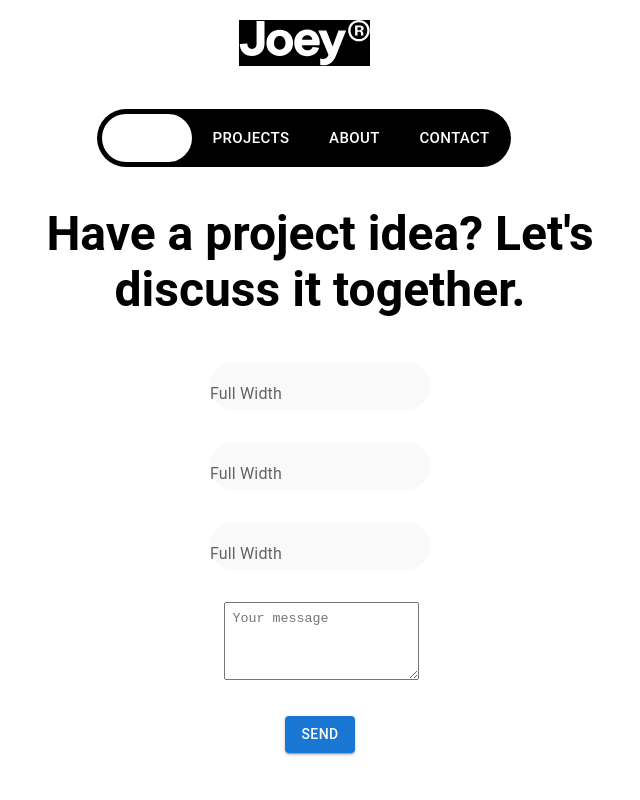
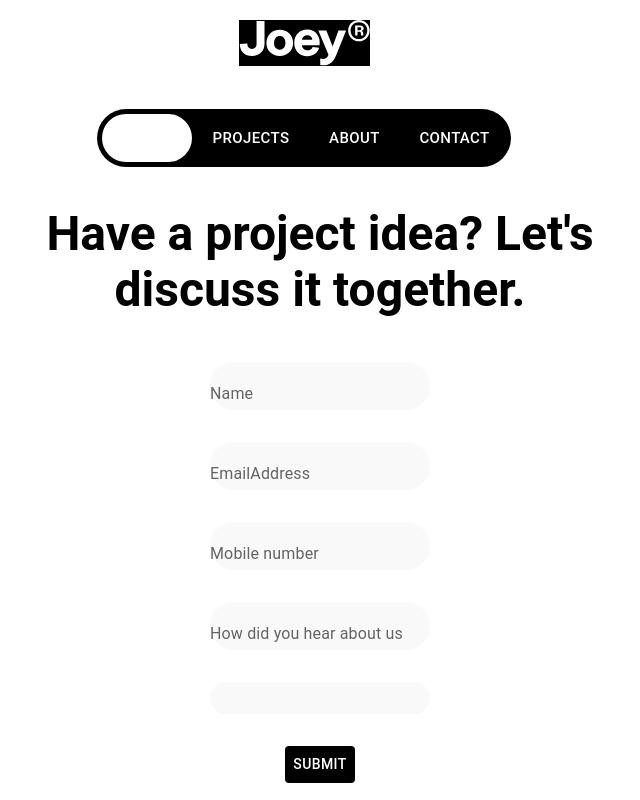
Before and after one commit to HalaMadi/React-project, a React (Vite) app: page /contact in a window 1280 px wide. Shown: the top 800 px of the page, without its empty margins (336-976 px from the left). Built offline with nearby package versions, Linux system fonts and the light colour scheme.

Commit message:
new package

```diff
--- a/src/pages/contact/contact.tsx
+++ b/src/pages/contact/contact.tsx
@@ -1,9 +1,16 @@
-import { Button, Grid } from '@mui/material';
+import { Grid } from '@mui/material';
 import React from 'react';
-import { ContactGrid, StyledTypography, ContactBox, FullWidthTextField, StyledTextarea } from './styles';
-
+import {
+  ContactGrid,
+  StyledTypography,
+  ContactBox,
+  FullWidthTextField,
+  SubmitButton
+} from './styles';
+// import { useForm } from 'react-hook-form';
 
 const Contact: React.FC = () => {
+  // const {handleSubmit}=useForm();
   return (
     <>
       <ContactGrid container direction="column" alignItems="center" spacing={2}>
@@ -16,7 +23,7 @@ const Contact: React.FC = () => {
           <ContactBox>
             <FullWidthTextField
               fullWidth
-              label="Full Width"
+              label="Name"
               variant="standard"
               InputProps={{
                 disableUnderline: true
@@ -27,7 +34,7 @@ const Contact: React.FC = () => {
         <Grid item xs={12}>
           <ContactBox>
             <FullWidthTextField
-              label="Full Width"
+              label="EmailAddress"
               variant="standard"
               InputProps={{
                 disableUnderline: true
@@ -38,7 +45,7 @@ const Contact: React.FC = () => {
         <Grid item xs={12}>
           <ContactBox>
             <FullWidthTextField
-              label="Full Width"
+              label="Mobile number"
               variant="standard"
               InputProps={{
                 disableUnderline: true
@@ -48,18 +55,29 @@ const Contact: React.FC = () => {
         </Grid>
         <Grid item xs={12}>
           <ContactBox>
-            <StyledTextarea
-              aria-label="Message"
-              placeholder="Your message"
-              minRows={4}
+            <FullWidthTextField
+              label="How did you hear about us"
+              variant="standard"
+              InputProps={{
+                disableUnderline: true
+              }}
+            />
+          </ContactBox>
+        </Grid>{' '}
+        <Grid item xs={12}>
+          <ContactBox>
+            <FullWidthTextField
+              aria-label="Tell us more about your project"
+              variant="standard"
+              InputProps={{
+                disableUnderline: true
+              }}
             />
           </ContactBox>
         </Grid>
-        <Grid item >
+        <Grid item>
           <ContactBox>
-            <Button variant="contained" color="primary">
-              Send
-            </Button>
+            <SubmitButton >Submit</SubmitButton>
           </ContactBox>
         </Grid>
       </ContactGrid>
--- a/src/pages/contact/styles.tsx
+++ b/src/pages/contact/styles.tsx
@@ -1,5 +1,5 @@
 import styled from 'styled-components';
-import { Grid, TextField, Typography, TextareaAutosize } from '@mui/material';
+import { Grid, TextField, Typography,Button } from '@mui/material';
 
 export const ContactGrid = styled(Grid)`
   && {
@@ -19,23 +19,21 @@ export const StyledTypography = styled(Typography)`
 
 export const ContactBox = styled(Grid)`
   && {
-    width: 100%;
     padding: 8px;
   }
 `;
 
 export const FullWidthTextField = styled(TextField)`
   && {
-    width: 100%;
     background-color: #f9f9f9;
     border-radius: 50px;
   }
 `;
 
-export const StyledTextarea = styled(TextareaAutosize)`
+
+export const SubmitButton = styled(Button)`
   && {
-    width: calc(100% - 16px); /* Adjusting for padding */
-    padding: 8px;
-    resize: vertical;
+    color: white;
+    background-color: #000;
   }
 `;
```
Also changed, not shown: package.json (+5 -2 lines), 1 other file (tests, documents, lock files or other folders).
